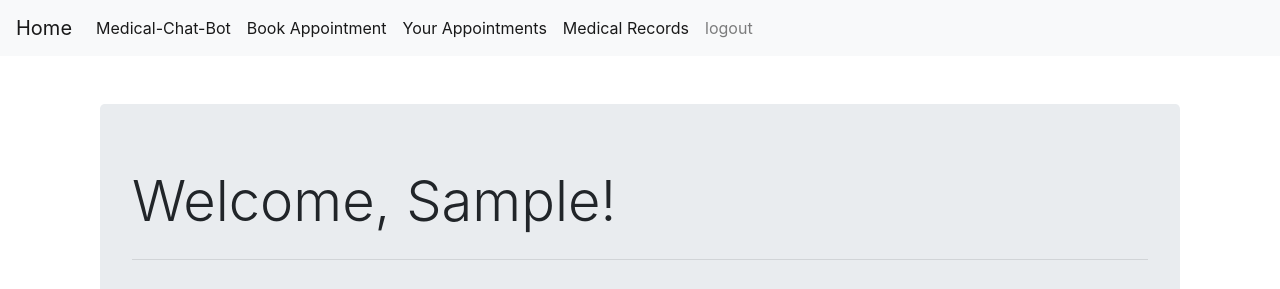
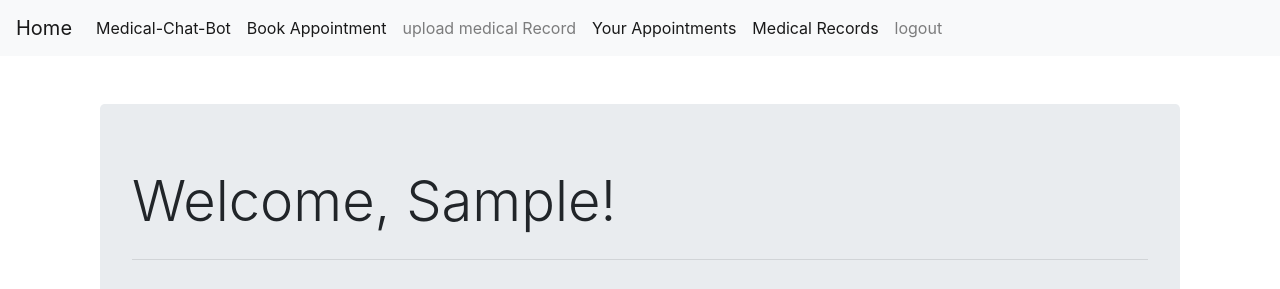
Before and after one commit to Health-visioneers/HealthVisionersBackend, a Django app: page / in a window 1280 px wide. Shown: the top 289 px of the page. Run offline with Django 5.2, Linux system fonts and the light colour scheme; a user stored in the database is signed in; tables that the repository leaves empty hold one stand-in row (values such as "Sample post"); some libraries are stand-ins or nearby versions.

Commit message:
Update header.html

```diff
--- a/users/templates/header.html
+++ b/users/templates/header.html
@@ -15,6 +15,9 @@
                 {% if request.user.is_patient %}
                 <li class="nav-item">
                     <a class="nav-link active" href="{% url 'book_appointment' %}">Book Appointment</a>
+                </li>
+                <li class="nav-item">
+                    <a class="nav-link" href="{% url 'create_medical_record' %}">upload medical Record</a>
                 </li>
                 {% endif %}
 
```
